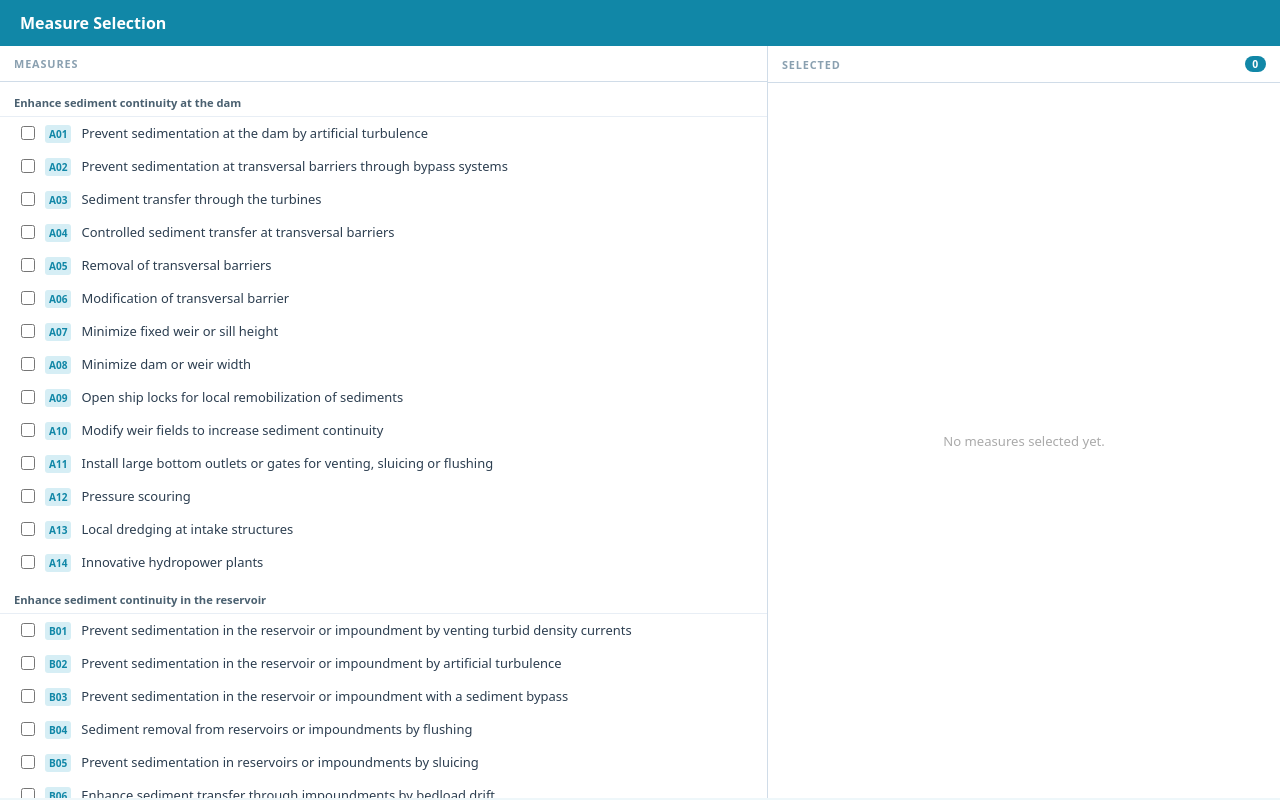
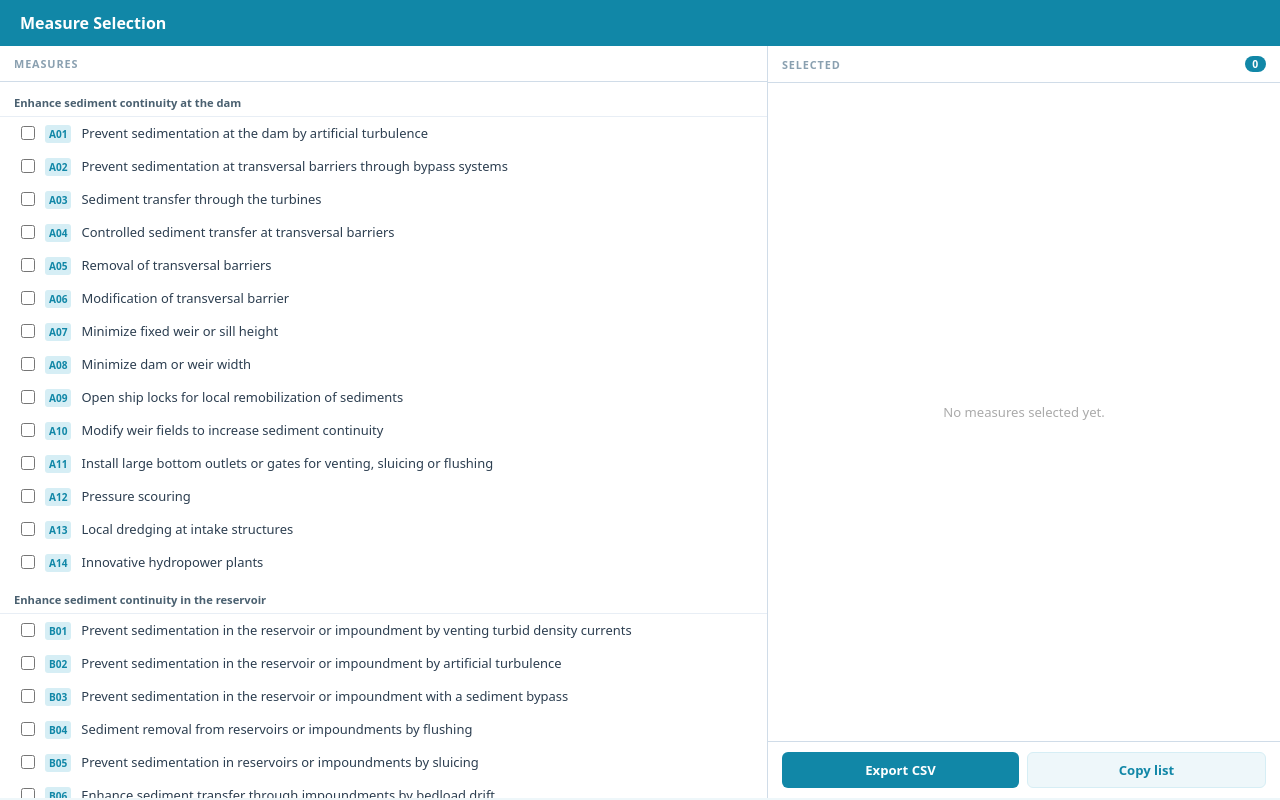
Before and after one commit to sabinaankenbrand-ctrl/Problem-Measure-Tool, a plain HTML site: page measure_selection.html in a window 1280 px wide. Drawn offline with Linux system fonts and the light colour scheme.

Commit message:
Add files via upload

```diff
--- a/measure_selection.html
+++ b/measure_selection.html
@@ -103,6 +103,10 @@
     <div class="list-scroll" id="selected-list">
       <div class="empty-state">No measures selected yet.</div>
     </div>
+    <div style="padding:10px 14px; display:flex; gap:8px; border-top:1px solid #d0dce8; flex-shrink:0;">
+      <button onclick="exportCSV()" style="flex:1; padding:8px; background:#1187a7; color:white; border:none; border-radius:6px; font-family:system-ui,sans-serif; font-size:0.82rem; font-weight:600; cursor:pointer;">Export CSV</button>
+      <button onclick="copyList()" id="copy-btn" style="flex:1; padding:8px; background:#eef7fa; color:#1187a7; border:1px solid #d6eef5; border-radius:6px; font-family:system-ui,sans-serif; font-size:0.82rem; font-weight:600; cursor:pointer;">Copy list</button>
+    </div>
   </div>
 </div>
 
@@ -157,6 +161,41 @@ function updateSelected() {
     list.appendChild(el);
   });
 }
+function exportCSV() {
+  var keys = Object.keys(selected);
+  if (keys.length === 0) return;
+  var csv = "Measure ID,Measure Name,Group\n";
+  keys.forEach(function(id) {
+    var m = selected[id];
+    csv += '"' + m.id + '","' + m.name + '","' + m.group + '"\n';
+  });
+  var blob = new Blob([csv], { type: 'text/csv' });
+  var url = URL.createObjectURL(blob);
+  var a = document.createElement('a');
+  a.href = url;
+  a.download = 'selected_measures.csv';
+  a.click();
+  URL.revokeObjectURL(url);
+}
+
+function copyList() {
+  var keys = Object.keys(selected);
+  if (keys.length === 0) return;
+  var text = keys.map(function(id) {
+    return selected[id].id + ' - ' + selected[id].name;
+  }).join('\n');
+  navigator.clipboard.writeText(text).then(function() {
+    var btn = document.getElementById('copy-btn');
+    btn.textContent = '✓ Copied!';
+    btn.style.background = '#27ae60';
+    btn.style.color = 'white';
+    setTimeout(function() {
+      btn.textContent = 'Copy list';
+      btn.style.background = '#eef7fa';
+      btn.style.color = '#1187a7';
+    }, 2000);
+  });
+}
 </script>
 </body>
 </html>
```
